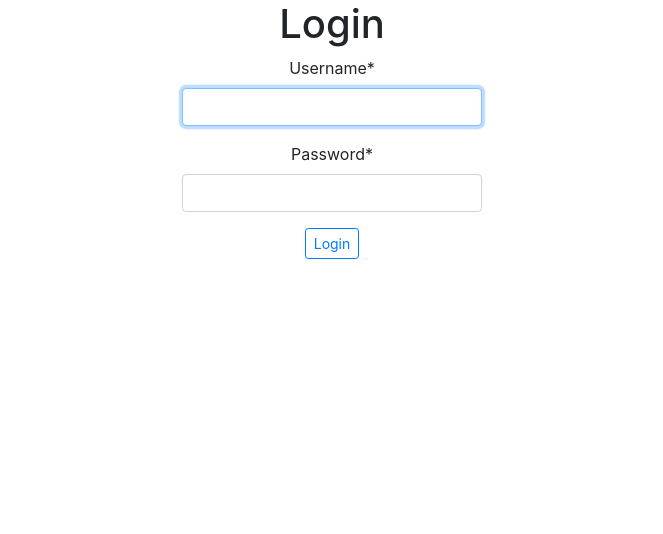
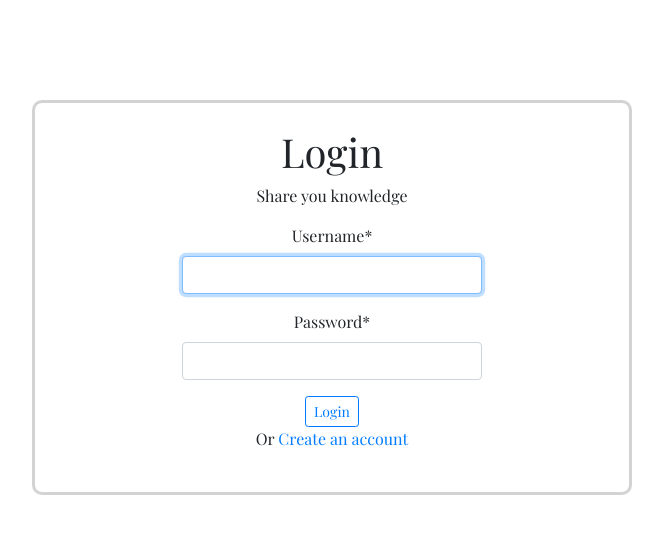
Before and after one commit to SalamahK/QuestionTime, a Django app: page /accounts/login/ in a window 1280 px wide. Shown: the top 534 px of the page, without its empty margins (308-971 px from the left). Run offline with Django 3.2, Linux system fonts and the light colour scheme; some libraries are stand-ins or nearby versions.

Commit message:
estilizando o template

```diff
--- a/templates/auth_layout.html
+++ b/templates/auth_layout.html
@@ -5,8 +5,21 @@
     <meta name="viewport" content="width=device-width, initial-scale=1.0">
     <meta http-equiv="X-UA-Compatible" content="ie=edge">
     <link rel="stylesheet" href="https://stackpath.bootstrapcdn.com/bootstrap/4.3.1/css/bootstrap.min.css" integrity="sha384-ggOyR0iXCbMQv3Xipma34MD+dH/1fQ784/j6cY/iJTQUOhcWr7x9JvoRxT2MZw1T" crossorigin="anonymous">
+    <link href="http://fonts.googleapis.com/css?family=Playfair+Display" rel="stylesheet">
     <title>Question Time</title>
     <style>
+        html, body{
+            height: 100px;
+            font-family: "Playfair Display", serif
+        }
+        .auth-box{
+            border: 3px solid lightgray;
+            border-radius: 10px;
+            padding-top: 25px;
+            padding-bottom: 25px;
+            width: 600px;
+            margin: auto;
+        }
         .login-form-container{
             width: 300px;
             margin: auto;
@@ -15,14 +28,19 @@
             width: 300px;
             margin: auto;
         }
+        .outer-area {
+            margin-top: 100px
+        }
     </style>
 </head>
 <body>
-    <div class='auth-box text-center'>
-        {% block content %}
-        {% endblock content %}
+    <div class="outer-area">
+        <div class='auth-box text-center'>
+                {% block content %}
+                {% endblock content %}
+        </div>
+    </div>
 
-    </div>
 
 </body>
 </html>
--- a/templates/django_registration/registration_form.html
+++ b/templates/django_registration/registration_form.html
@@ -10,6 +10,7 @@
         {% csrf_token %}
         {{ form|crispy }}
         <button type="submit" class="btn btn-sm btn-outline-primary">Create Account</button>
+        <p class="mt-02"> Or<a href="{% url 'login' %}"> Login </a></p>
     </form>
 
 </div>
--- a/templates/registration/login.html
+++ b/templates/registration/login.html
@@ -5,12 +5,14 @@
 <h1>
     Login
 </h1>
+<p class="lead-text-muted">Share you knowledge</p>
 <div class="login-form-container">
     <form method="POST">
         {% csrf_token %}
         {{ form|crispy }}
         <button type="submit" class="btn btn-sm btn-outline-primary">Login</button>
     </form>
+    <p class="mt-02"> Or<a href="{% url 'django_registration_register' %}"> Create an account </a></p>
 
 </div>
 {% endblock content %}
```
